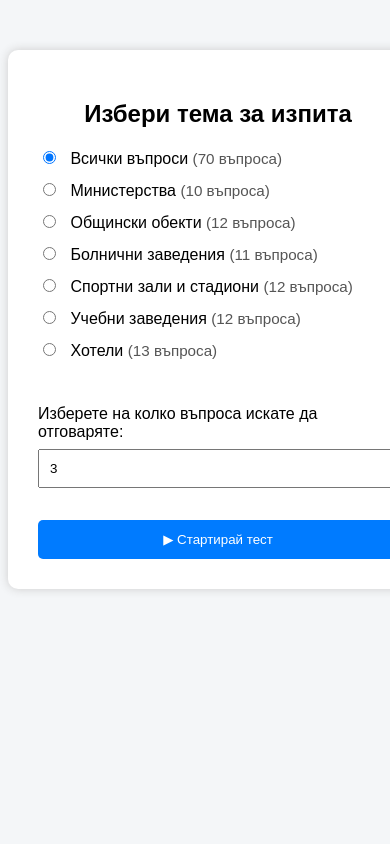
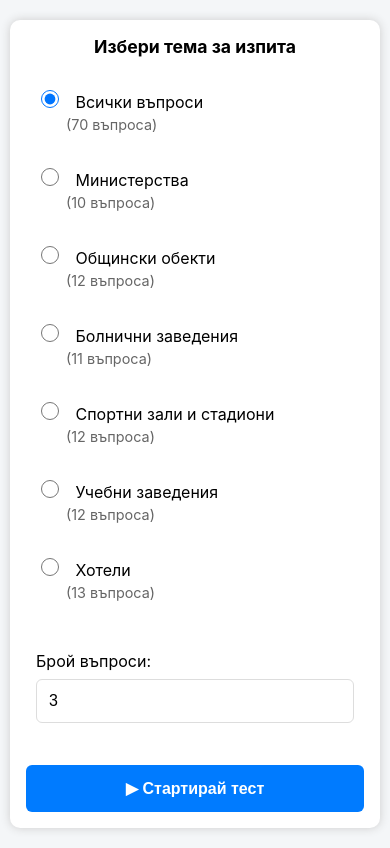
Before and after one commit to dpeichev89/test, a FastAPI app: page / in a window 390 px wide; the page is wider, and only the part inside the window is pictured. Before the commit the page ends 597 px from the top of that part, so only its background shows below. Run offline with FastAPI, Linux system fonts and the light colour scheme.

Commit message:
#quiz updated new format + mobile optimization

```diff
--- a/main.py
+++ b/main.py
@@ -22,6 +22,7 @@ source_counts = {}
 quiz_questions = []
 user_answers = []
 index = 0
+all_questions = []  # Store all loaded questions for generating wrong options
 
 
 def normalize(text):
@@ -40,7 +41,8 @@ def load_csv(file_path="questions.csv"):
 
         questions.append({
             "question": row["Въпроси"],
-            "answers": [normalize(a) for a in answers]
+            "answers": [normalize(a) for a in answers],
+            "raw_answers": [a.strip() for a in answers]  # Keep raw answers for display
         })
 
     return questions
@@ -75,7 +77,7 @@ def home(request: Request):
 
 @app.post("/start")
 def start(source: str = Form("questions"), count: int = Form(3)):
-    global quiz_questions, user_answers, index
+    global quiz_questions, user_answers, index, all_questions
 
     selected_source = next((item for item in source_files if item["key"] == source), source_files[0])
     try:
@@ -86,8 +88,32 @@ def start(source: str = Form("questions"), count: int = Form(3)):
     requested_count = max(1, count)
     sample_count = min(requested_count, len(questions))
     quiz_questions = random.sample(questions, sample_count) if questions else []
+    all_questions = questions  # Store all questions for generating wrong options
     user_answers = []
     index = 0
+
+    # Generate multiple choice options for each question
+    for i, q in enumerate(quiz_questions):
+        correct_answer = q["raw_answers"][0]  # First answer is the correct one
+        other_questions = [questions[j] for j in range(len(questions)) if questions[j]["question"] != q["question"]]
+
+        # Get 3 random wrong answers from other questions
+        wrong_answers = []
+        if len(other_questions) >= 3:
+            wrong_options = random.sample(other_questions, 3)
+            wrong_answers = [opt["raw_answers"][0] for opt in wrong_options]
+        else:
+            wrong_answers = [opt["raw_answers"][0] for opt in other_questions]
+            # If we still don't have 3, use other answers from the same source
+            while len(wrong_answers) < 3 and len(q["raw_answers"]) > 1:
+                wrong_answers.append(q["raw_answers"][min(len(wrong_answers), len(q["raw_answers"]) - 1)])
+
+        # Combine and shuffle options
+        all_options = [correct_answer] + wrong_answers[:3]
+        random.shuffle(all_options)
+
+        quiz_questions[i]["options"] = all_options
+        quiz_questions[i]["correct_display"] = correct_answer
 
     return RedirectResponse("/quiz", status_code=303)
 
@@ -102,21 +128,26 @@ def quiz(request: Request):
     return templates.TemplateResponse("quiz.html", {
         "request": request,
         "question": q["question"],
+        "options": q["options"],
         "q_index": index + 1,
         "total": len(quiz_questions)
     })
 
 
 @app.post("/answer")
-def answer(user_answer: str = Form(...)):
+def answer(selected_option: str = Form(...)):
     global index
 
-    cleaned_answer = normalize(user_answer)
+    cleaned_answer = normalize(selected_option)
     correct = quiz_questions[index]["answers"]
+    correct_display = quiz_questions[index]["correct_display"]
     user_answers.append({
         "question": quiz_questions[index]["question"],
-        "user": cleaned_answer,
-        "correct": correct
+        "user": selected_option,
+        "user_normalized": cleaned_answer,
+        "correct": correct_display,
+        "correct_normalized": correct,
+        "is_correct": cleaned_answer in correct
     })
 
     index += 1
@@ -125,11 +156,7 @@ def answer(user_answer: str = Form(...)):
 
 @app.get("/result", response_class=HTMLResponse)
 def result(request: Request):
-    score = 0
-
-    for item in user_answers:
-        if normalize(item["user"]) in item["correct"]:
-            score += 1
+    score = sum(1 for item in user_answers if item["is_correct"])
 
     return templates.TemplateResponse("result.html", {
         "request": request,
@@ -137,21 +164,3 @@ def result(request: Request):
         "score": score,
         "total": len(user_answers)
     })
-
-
-# ---------------- HTML ----------------
-
-# templates/home.html
-"""
-
-"""
-
-# templates/quiz.html
-"""
-
-"""
-
-# templates/result.html
-"""
-
-"""
--- a/templates/home.html
+++ b/templates/home.html
@@ -1,14 +1,79 @@
 <!DOCTYPE html>
 <html>
 <head>
+    <meta charset="UTF-8">
+    <meta name="viewport" content="width=device-width, initial-scale=1.0">
     <title>Quiz</title>
     <style>
-        body { font-family: Arial; background:#f4f6f8; text-align:center; }
-        .box { margin:50px auto; padding:30px; background:white; width:360px; border-radius:10px; box-shadow:0 0 10px #ccc; }
-        label { display:block; text-align:left; margin:12px 0; }
-        input[type="radio"] { margin-right:10px; }
-        button { margin-top:20px; padding:12px 20px; width:100%; background:#007bff; color:white; border:none; border-radius:5px; cursor:pointer; }
-        .source-count { color: #555; font-size: 0.95em; }
+        * { box-sizing: border-box; }
+        body {
+            font-family: -apple-system, BlinkMacSystemFont, 'Segoe UI', Arial, sans-serif;
+            background:#f4f6f8;
+            text-align:center;
+            margin: 0;
+            padding: 10px;
+        }
+        .box {
+            margin: 20px auto;
+            padding: 20px;
+            background:white;
+            max-width: 500px;
+            width: 100%;
+            border-radius:10px;
+            box-shadow:0 0 10px #ccc;
+        }
+        h2 { margin: 0 0 20px 0; font-size: 1.3em; }
+        label {
+            display:block;
+            text-align:left;
+            margin:15px 0;
+            padding: 12px;
+            border-radius: 6px;
+            cursor: pointer;
+            transition: background 0.2s;
+        }
+        label:hover { background: #f0f0f0; }
+        input[type="radio"] {
+            margin-right:12px;
+            width: 18px;
+            height: 18px;
+            cursor: pointer;
+        }
+        .source-count {
+            color: #666;
+            font-size: 0.9em;
+            display: block;
+            margin-left: 30px;
+            margin-top: 4px;
+        }
+        input[type="number"] {
+            width:100%;
+            padding: 12px;
+            margin-top:8px;
+            border: 1px solid #ddd;
+            border-radius: 6px;
+            font-size: 16px;
+        }
+        button {
+            margin-top:20px;
+            padding: 14px 20px;
+            width:100%;
+            background:#007bff;
+            color:white;
+            border:none;
+            border-radius:6px;
+            cursor:pointer;
+            font-size: 16px;
+            font-weight: bold;
+            transition: background 0.3s;
+            min-height: 44px;
+        }
+        button:active { background:#0056b3; }
+        @media (max-width: 600px) {
+            .box { padding: 16px; margin: 10px auto; }
+            h2 { font-size: 1.1em; }
+            label { margin: 12px 0; padding: 10px; }
+        }
     </style>
 </head>
 <body>
@@ -18,13 +83,13 @@
             {% for source in sources %}
                 <label>
                     <input type="radio" name="source" value="{{ source.key }}" {% if source.key == default_source %}checked{% endif %}>
-                    {{ source.label }} <span class="source-count">({{ counts[source.key] }} въпроса)</span>
+                    <span>{{ source.label }} <span class="source-count">({{ counts[source.key] }} въпроса)</span></span>
                 </label>
             {% endfor %}
 
-            <label style="margin-top:45px;">
-                Изберете на колко въпроса искате да отговаряте:
-                <input type="number" name="count" value="{{ default_count }}" min="1" max="50" style="width:100%; padding:10px; margin-top:8px; box-sizing:border-box;" required>
+            <label style="margin-top:30px; display:block; text-align:left;">
+                <span>Брой въпроси:</span>
+                <input type="number" name="count" value="{{ default_count }}" min="1" max="50" required>
             </label>
             <button type="submit">▶ Стартирай тест</button>
         </form>
```
Also changed, not shown: templates/quiz.html (+79 -9 lines), templates/result.html (+92 -16 lines).
